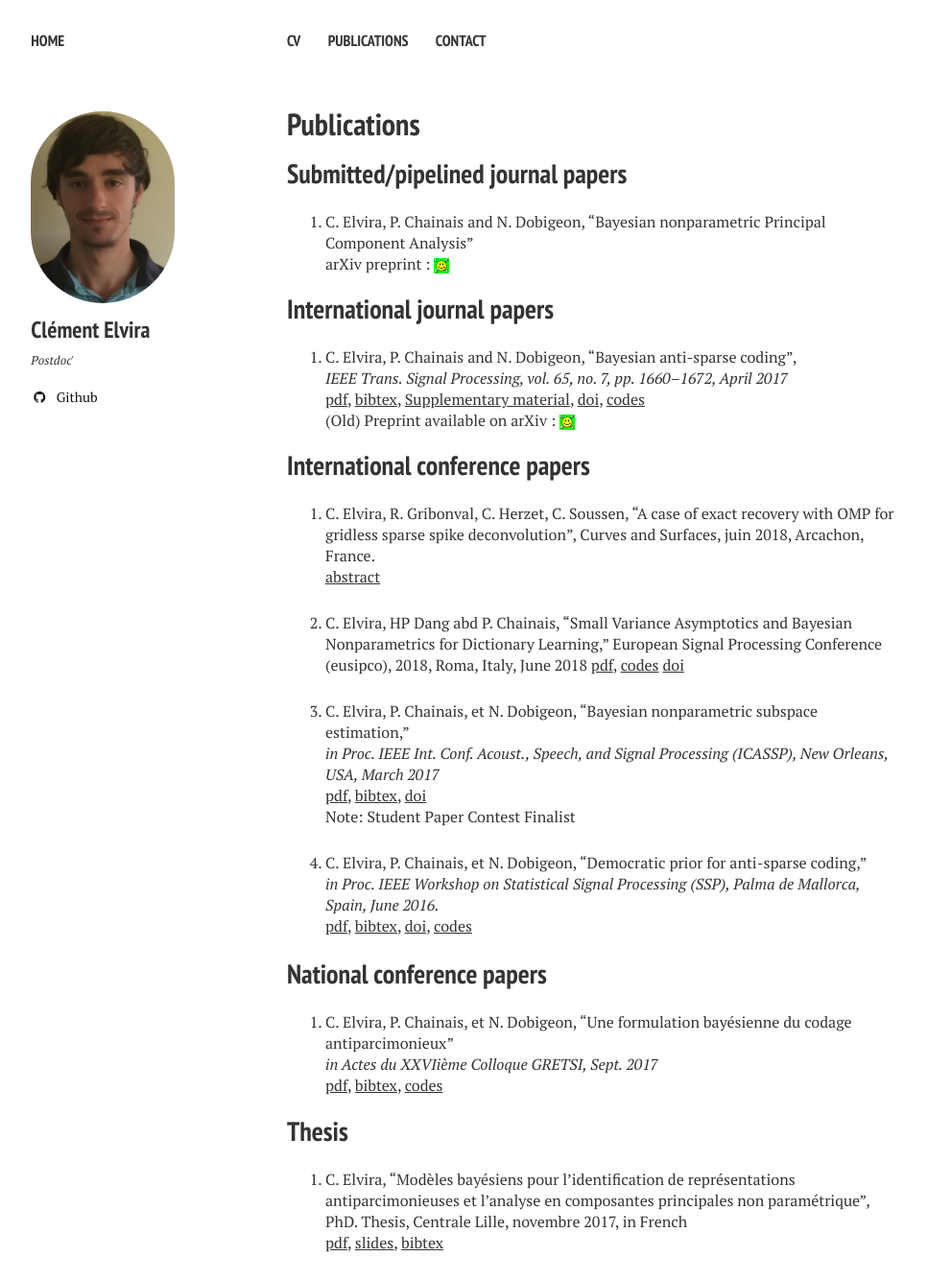
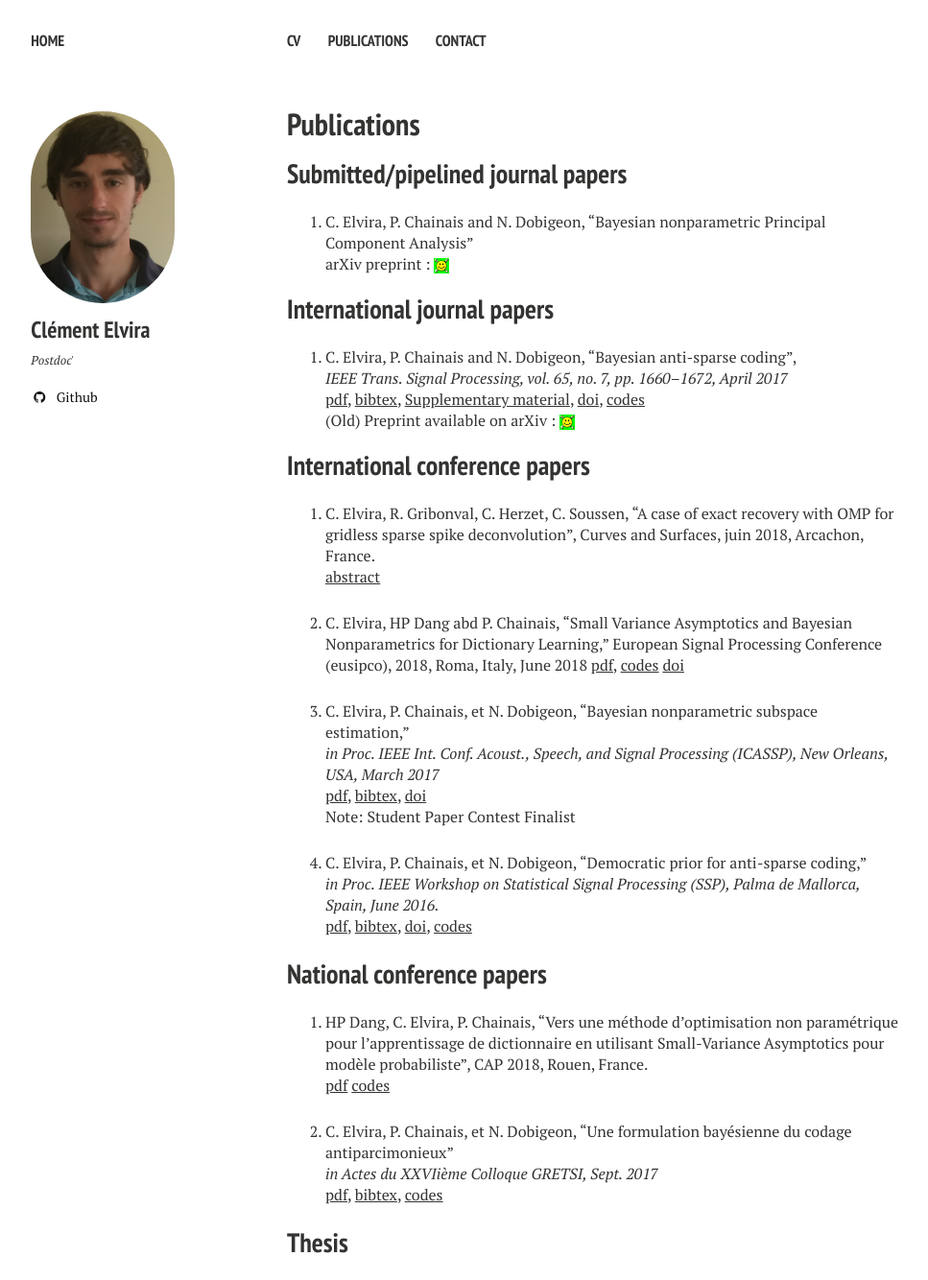
Before and after one commit to c-elvira/c-elvira.github.io-old, a Jekyll site: the page built from publication/index.md, in a window 1280 px wide. Shown: the top 1334 px of the page at 96% size, without its empty margins (21-988 px from the left). Built offline with Jekyll 4.4.1, drawn with Linux system fonts in a browser that asks for light colours; nearby versions of some CDN libraries; grey boxes are pictures that could not be loaded.

Commit message:
Update index.md
Adding CAP

```diff
--- a/publication/index.md
+++ b/publication/index.md
@@ -38,7 +38,10 @@ Note: Student Paper Contest Finalist
 
 ## National conference papers
 
-1. C. Elvira, P. Chainais, et N. Dobigeon, "Une formulation bayésienne du codage antiparcimonieux" <br/>
+1. HP Dang, C. Elvira, P. Chainais, "Vers une méthode d'optimisation non paramétrique pour l'apprentissage de dictionnaire en utilisant Small-Variance Asymptotics pour modèle probabiliste", CAP 2018, Rouen, France. \\
+[pdf](http://www.hongphuong-dang.com/DATA/2018_2CAP.pdf) [codes](https://github.com/c-elvira/bayesian_antisparse_algorithm)
+
+2. C. Elvira, P. Chainais, et N. Dobigeon, "Une formulation bayésienne du codage antiparcimonieux" <br/>
 *in Actes du XXVIième Colloque GRETSI, Sept. 2017* <br/>
 [pdf](../pdf/elvira2017gretsi.pdf), [bibtex](../bibtex/elvira2017gretsi.md), [codes](https://github.com/c-elvira/bayesian_antisparse_algorithm) <br/>
 
```
